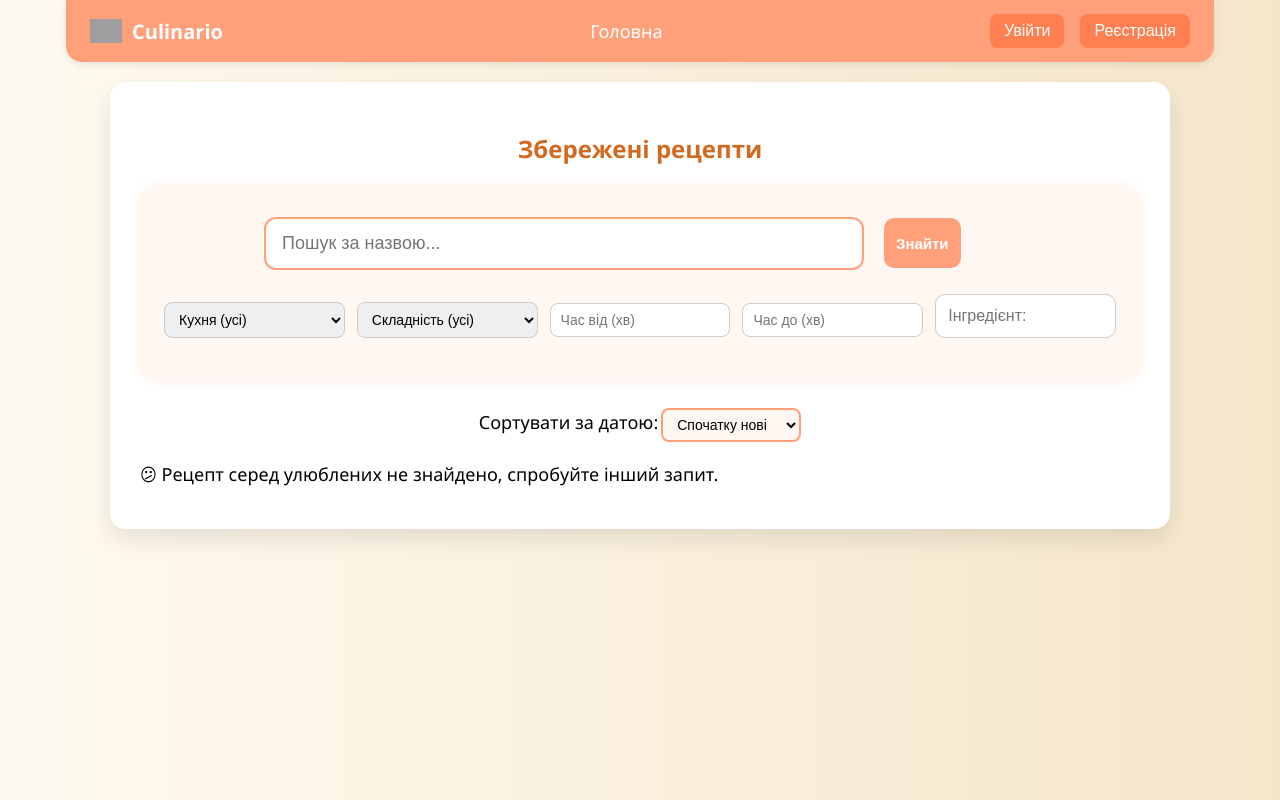
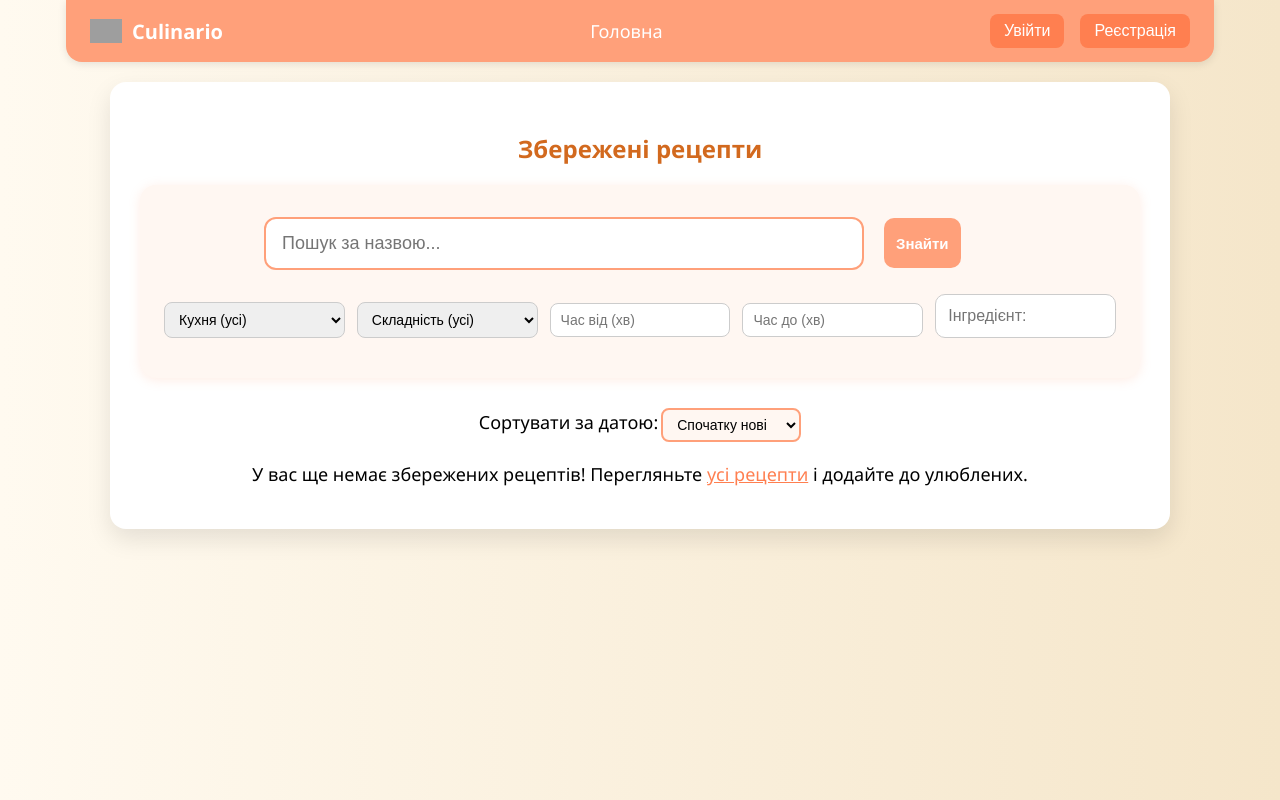
Before and after one commit to NureLysenkoAnna/culinary-recommendation-system, a React (Create React App) app in the folder frontend/frontend/: page /favorites in a window 1280 px wide. Built offline with nearby package versions, Linux system fonts and the light colour scheme; grey boxes are pictures that could not be loaded.

Commit message:
виправлення помилок, невідповідностей.

```diff
--- a/frontend/frontend/src/components/Header.js
+++ b/frontend/frontend/src/components/Header.js
@@ -8,7 +8,7 @@ const Header = () => {
 
   const handleLogout = () => {
     logout();
-    navigate('/home');
+    window.location.href = '/home';
   };
 
   const handleRandomClick = async () => {
@@ -16,9 +16,11 @@ const Header = () => {
       const recipe = await getRandomRecipe();
       navigate(`/recipe/${recipe._id}`);
     } catch (error) {
-      alert(
-        error.response?.data?.message || 'Не вдалося отримати випадковий рецепт'
-      );
+      if (error.response?.status === 404) {
+      navigate('/recommended');
+      } else {
+        alert(error.response?.data?.message || 'Не вдалося отримати випадковий рецепт');
+      }
     }
   };
 
--- a/frontend/frontend/src/pages/FavoritePage.js
+++ b/frontend/frontend/src/pages/FavoritePage.js
@@ -82,7 +82,11 @@ const FavoritePage = () => {
         </div>
 
         {displayedRecipes.length === 0 ? (
-          <p>😕 Рецепт серед улюблених не знайдено, спробуйте інший запит.</p>
+          isSearching ? (
+            <p className="no-favorites-message">😕 Рецепт серед улюблених не знайдено, спробуйте інший запит.</p>
+          ) : (
+            <p className="no-favorites-message">У вас ще немає збережених рецептів! Перегляньте <span className="link" onClick={() => navigate('/home')}>усі рецепти</span> і додайте до улюблених.</p>
+          )
         ) : (
           <div className="recipe-grid">
             {sortedRecipes.map((f) => {
--- a/frontend/frontend/src/pages/HomePage.js
+++ b/frontend/frontend/src/pages/HomePage.js
@@ -1,7 +1,7 @@
 import React, { useEffect, useState } from 'react';
 import { useNavigate } from 'react-router-dom';
 import Header from '../components/Header';
-import { getAllRecipes, searchRecipes, filterRecipes } from '../services/recipeService';
+import { getAllRecipes, filterRecipes } from '../services/recipeService';
 import { toggleFavorite } from '../services/favoriteService';
 import useUserFavorites from '../services/useUserFavorites';
 import RecipeSearchFilter from '../components/RecipeSearchFilter';
--- a/frontend/frontend/src/pages/ProfilePage.js
+++ b/frontend/frontend/src/pages/ProfilePage.js
@@ -1,6 +1,5 @@
 import React, { useState, useEffect } from 'react';
-import { useNavigate } from 'react-router-dom';
-import { getCurrentUser, logout } from '../services/authService';
+import { getCurrentUser } from '../services/authService';
 import { getUserPreference } from '../services/preferenceService';
 import Header from '../components/Header';
 import PreferenceForm from '../components/PreferenceForm';
@@ -8,7 +7,6 @@ import PreferenceForm from '../components/PreferenceForm';
 import '../styles/styles.css';
 
 const ProfilePage = () => {
-  const navigate = useNavigate();
   const user = getCurrentUser();
   const [showForm, setShowForm] = useState(false);
   const [preference, setPreference] = useState(null);
--- a/frontend/frontend/src/pages/RecommendedPage.js
+++ b/frontend/frontend/src/pages/RecommendedPage.js
@@ -61,8 +61,10 @@ const RecommendedPage = () => {
 
         {!hasPreferences ? (
           <div className="no-preferences">
-            <p>Щоб отримати персональні рекомендації, заповніть свої вподобання у
-                 <span className="link" onClick={() => navigate('/profile')}>профілі</span>.</p>
+            <p>Щоб отримати персональні рекомендації або випадковий рецепт, спочатку заповніть свої вподобання.</p>
+            <button className="go-profile-button" onClick={() => navigate('/profile')}>
+              Перейти до профілю →
+            </button>
           </div>
         ) : recipes.length === 0 ? (
           <p>На жаль, наразі немає рецептів, які відповідали б вашим вподобанням.</p>
--- a/frontend/frontend/src/styles/styles.css
+++ b/frontend/frontend/src/styles/styles.css
@@ -627,3 +627,24 @@ p.error {
   background-color: #ffe5e5;
   border-radius: 8px;
 }
+
+.no-preferences {
+  text-align: center;
+}
+
+.link {
+  color: #ff7f50;
+  cursor: pointer;
+  font-weight: 500;
+  text-decoration: underline;
+  transition: color 0.3s ease;
+}
+
+.link:hover {
+  color: #f7632e;
+  text-decoration: underline;
+}
+
+.no-favorites-message{
+  text-align: center;
+}
```
